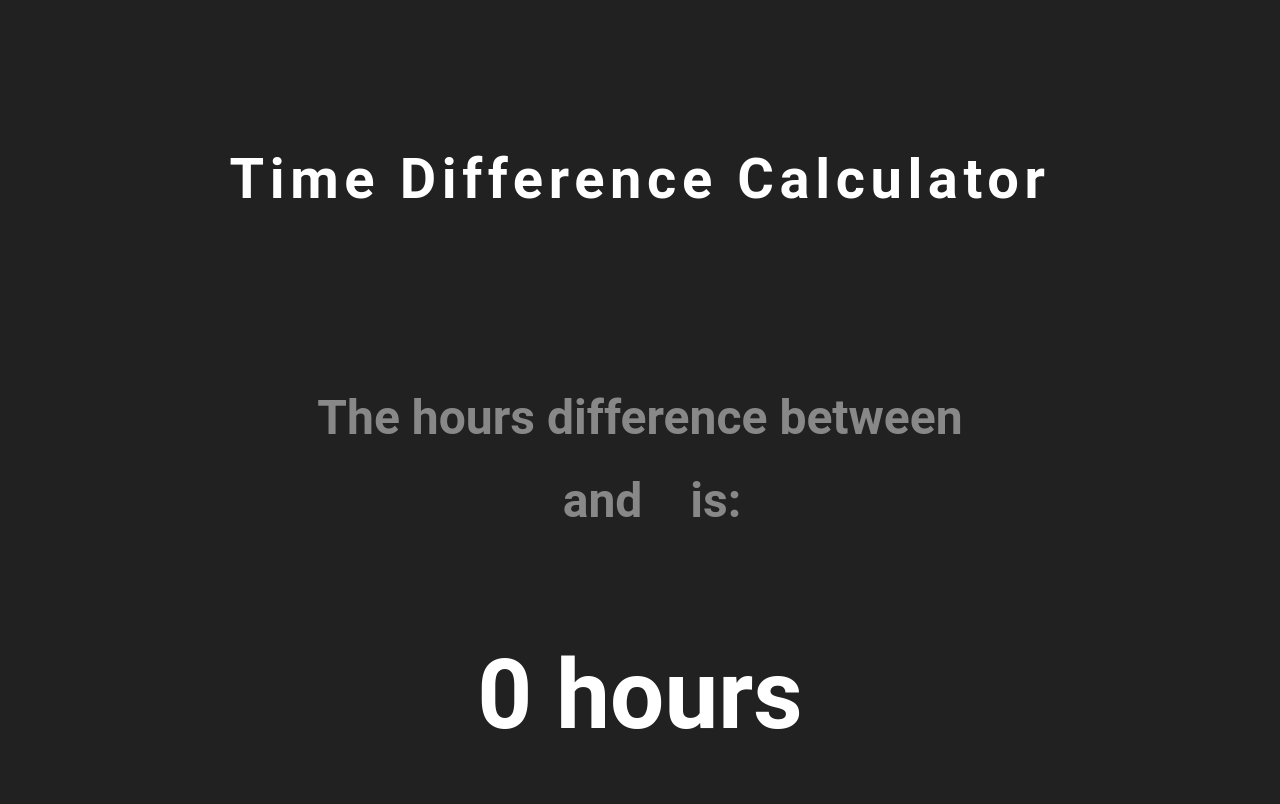
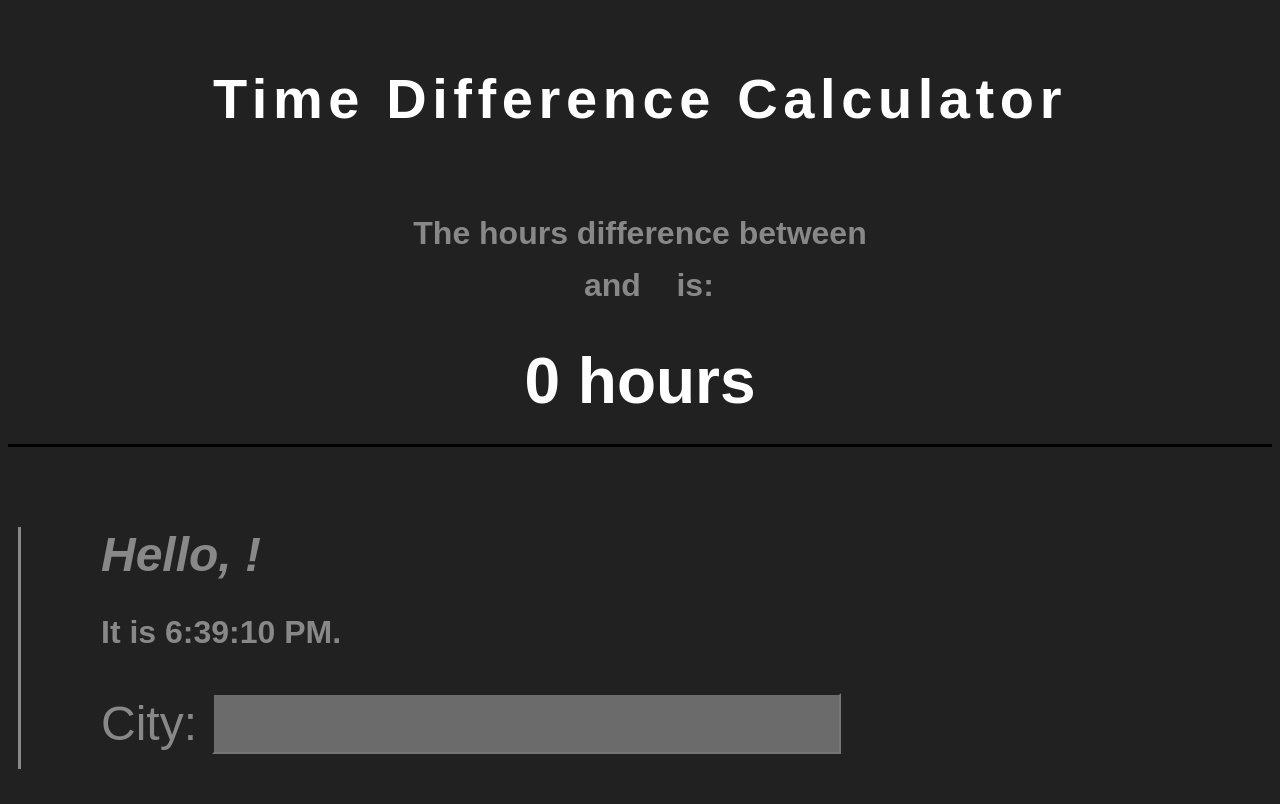
Before and after one commit to apriichiu/TimeZone-Difference, a website: page index.html in a window 1280 px wide. Shown: the top 804 px of the page. Drawn offline with nearby package versions, Linux system fonts and the light colour scheme.

Commit message:
change font size to fit screen

```diff
--- a/timezone.css
+++ b/timezone.css
@@ -4,11 +4,11 @@ body {
   color: white;
 }
 h1 {
-  font-family: Roboto;
+  font-family: Arial;
 }
 h2 {
-  font-family: Helvetica;
-  font-size: 3em;
+  font-family: Arial;
+  font-size: 2em;
 }
 
 .topPanel {
@@ -39,19 +39,19 @@ h2 {
 .title {
   text-align: center;
   letter-spacing: 0.1em;
-  padding: 100px;
+  padding: 20px;
   font-size: 3.5em;
   color: white;
 }
 
 .difference{
-  font-family: Roboto;
+  font-family: Arial;
   text-align: center;
   color: #888888;
 }
 
 .city1, .city2 {
-  font-family: Candara;
+  font-family: Arial;
   font-size: 1.5em;
 }
 .hellocity {
@@ -73,7 +73,7 @@ h2 {
 }
 
 form {
-  font-family: Helvetica;
+  font-family: Arial;
   font-size: 2em;
 }
 
@@ -88,10 +88,9 @@ input {
 }
 
 #diffresult {
-  margin: 0 auto;
   text-align: center;
   display: inline-block;
-  padding: 50px 200px 50px 200px;
+  padding: 25x 200px 25px 200px;
   font-size: 2em;
   color: white;
 }
```
